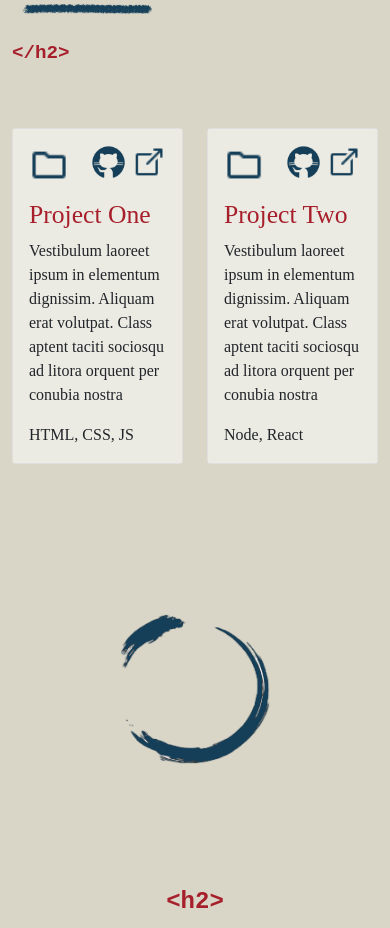
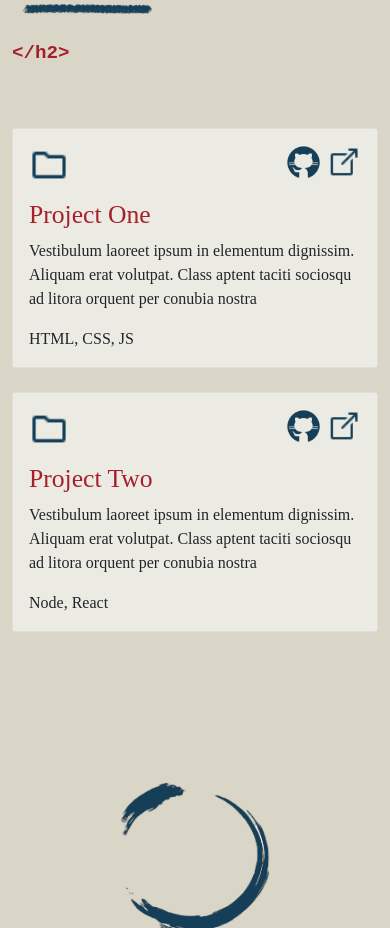
Before and after one commit to Adrianvc94/Portafolio, a React (Create React App) app: page / in a window 390 px wide. Shown: the part 4780-5708 px from the top of the page. Built offline with nearby package versions, Linux system fonts and the light colour scheme; a web font is replaced by a local one.

Commit message:
Fix projects layout

```diff
--- a/src/Components/Project/Project.js
+++ b/src/Components/Project/Project.js
@@ -5,7 +5,7 @@ import link from "../../Images/link.png";
 
 const Project = (props) => {
   return (
-    <div className="col">
+    <div className="col-md-6">
       <div className="card h-100">
         <div className={`card-body ${styles.container}`}>
           <div className={styles.images_container}>
```
